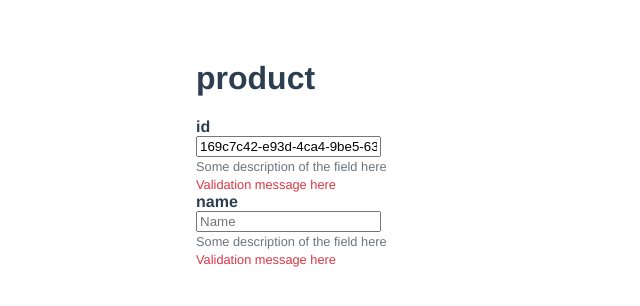
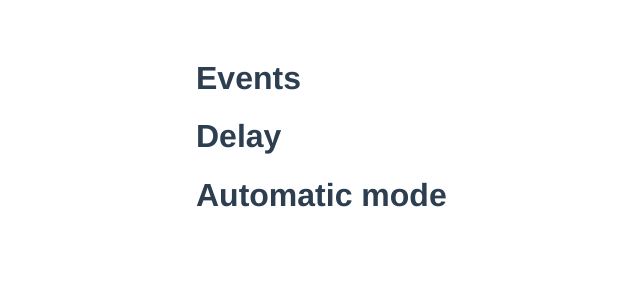
Before and after one commit to leboeuf/vue-forms, a Vue app: page / in a window 1280 px wide. Shown: the top 306 px of the page, without its empty margins (12-652 px from the left). Built offline with nearby package versions, Linux system fonts and the light colour scheme.

Commit message:
Add initial support for Section

```diff
--- a/src/components/Form.vue
+++ b/src/components/Form.vue
@@ -14,65 +14,66 @@ export default defineComponent({
     components: {
         TextBox: defineAsyncComponent(() => import('./TextBox.vue')),
         Heading: defineAsyncComponent(() => import('./Heading.vue')),
+        Section: defineAsyncComponent(() => import('./Section.vue')),
     },
     setup() {
         const components = reactive([])
         const schema = {
-            product: {
-                type: 'entity',
-                label: 'product',
+            // product: {
+            //     type: 'entity',
+            //     label: 'product',
+            //     schema: {
+            //         id: {
+            //             label: 'id',
+            //             type: 'text',
+            //             readonly: true,
+            //             value: '169c7c42-e93d-4ca4-9be5-63fea0532681'
+            //         },
+            //         name:
+            //         {
+            //             label: 'name',
+            //             type: 'text',
+            //             placeholder: 'Name'
+            //         }
+            //     }
+            // }
+            auto_mode: {
+                type: 'section',
+                label: 'Automatic mode',
+                description: 'This is the desc',
                 schema: {
-                    id: {
-                        label: 'id',
-                        type: 'text',
-                        readonly: true,
-                        value: '169c7c42-e93d-4ca4-9be5-63fea0532681'
+                    events_header: {
+                        label: 'Events',
+                        type: 'heading',
                     },
-                    name:
-                    {
-                        label: 'name',
-                        type: 'text',
-                        placeholder: 'Name'
+                    send_messages: {
+                        label: 'Send messages',
+                        type: 'checkbox',
+                        description: 'This text goes under the label'
+                    },
+                    send_read_receipts: {
+                        label: 'Send read receipts',
+                        type: 'checkbox',
+                        description: 'This text goes under the label'
+                    },
+                    delay_header: {
+                        label: 'Delay',
+                        type: 'heading',
+                    },
+                    delay_text: {
+                        label: 'The time to wait between events.',
+                        type: 'paragraph',
+                    },
+                    delay: {
+                        label: 'seconds',
+                        type: 'number'
                     }
                 }
             }
-            // auto_mode: {
-            //     type: 'section',
-            //     label: 'Automatic mode',
-            //     description: 'This is the desc',
-            //     schema: {
-            //         events_header: {
-            //             label: 'Events',
-            //             type: 'header',
-            //         },
-            //         send_messages: {
-            //             label: 'Send messages',
-            //             type: 'checkbox',
-            //             description: 'This text goes under the label'
-            //         },
-            //         send_read_receipts: {
-            //             label: 'Send read receipts',
-            //             type: 'checkbox',
-            //             description: 'This text goes under the label'
-            //         },
-            //         delay_header: {
-            //             label: 'Delay',
-            //             type: 'header',
-            //         },
-            //         delay_text: {
-            //             label: 'The time to wait between events.',
-            //             type: 'paragraph',
-            //         },
-            //         delay: {
-            //             label: 'seconds',
-            //             type: 'number'
-            //         }
-            //     }
-            // }
         }
 
         const generateControls = (parent) => {
-            var node = parent ?? schema;
+            var node = parent ?? schema
             Object.keys(node).forEach((key, index) => {
                 var properties = node[key]
                 var type = properties['type']
@@ -80,22 +81,32 @@ export default defineComponent({
                     throw `Expected property 'type' on node '${key}'.`
                 }
 
-                if (type === 'entity') {
+                if (type === 'section') {
                     var label = properties['label']
                     if (label === undefined) {
-                        throw `Expected property 'label' on node '${key}' because type is 'entity'.`
+                        throw `Expected property 'label' on node '${key}' because type is 'section'.`
                     }
 
-                    components.push(generateControl({ type: 'Heading', model: { title: key } }))
+                    var description = properties['description']
+                    components.push(generateControl({ type: 'Section', model: { title: label, description: description, components: generateControls(properties['schema']) } }))
+                }
+                else if (type === 'entity' || type === 'heading') {
+                    var label = properties['label']
+                    if (label === undefined) {
+                        throw `Expected property 'label' on node '${key}' because type is '${type}'.`
+                    }
+
+                    components.push(generateControl({ type: 'Heading', model: { title: label } }))
+
+                    // TODO: should be nested component-wise, like Section, but not for Heading
+                    var nestedSchema = properties['schema']
+                    if (nestedSchema !== undefined) {
+                        generateControls(nestedSchema)
+                    }
                 } else if (type === 'text') {
                     let model = properties
                     model.name = key
                     components.push(generateControl({ type: 'TextBox', model }))
-                }
-
-                var nestedSchema = properties['schema']
-                if (nestedSchema !== undefined) {
-                    generateControls(nestedSchema)
                 }
             })
 
--- /dev/null
+++ b/src/components/Section.vue
@@ -0,0 +1,17 @@
+<template>
+  <h1>{{ title }}</h1>
+</template>
+
+<script setup>
+import { defineAsyncComponent, defineComponent, reactive, onMounted } from 'vue'
+
+defineProps({
+  title: String,
+  description: String
+})
+
+const components = reactive([])
+</script>
+
+<style scoped>
+</style>
```
